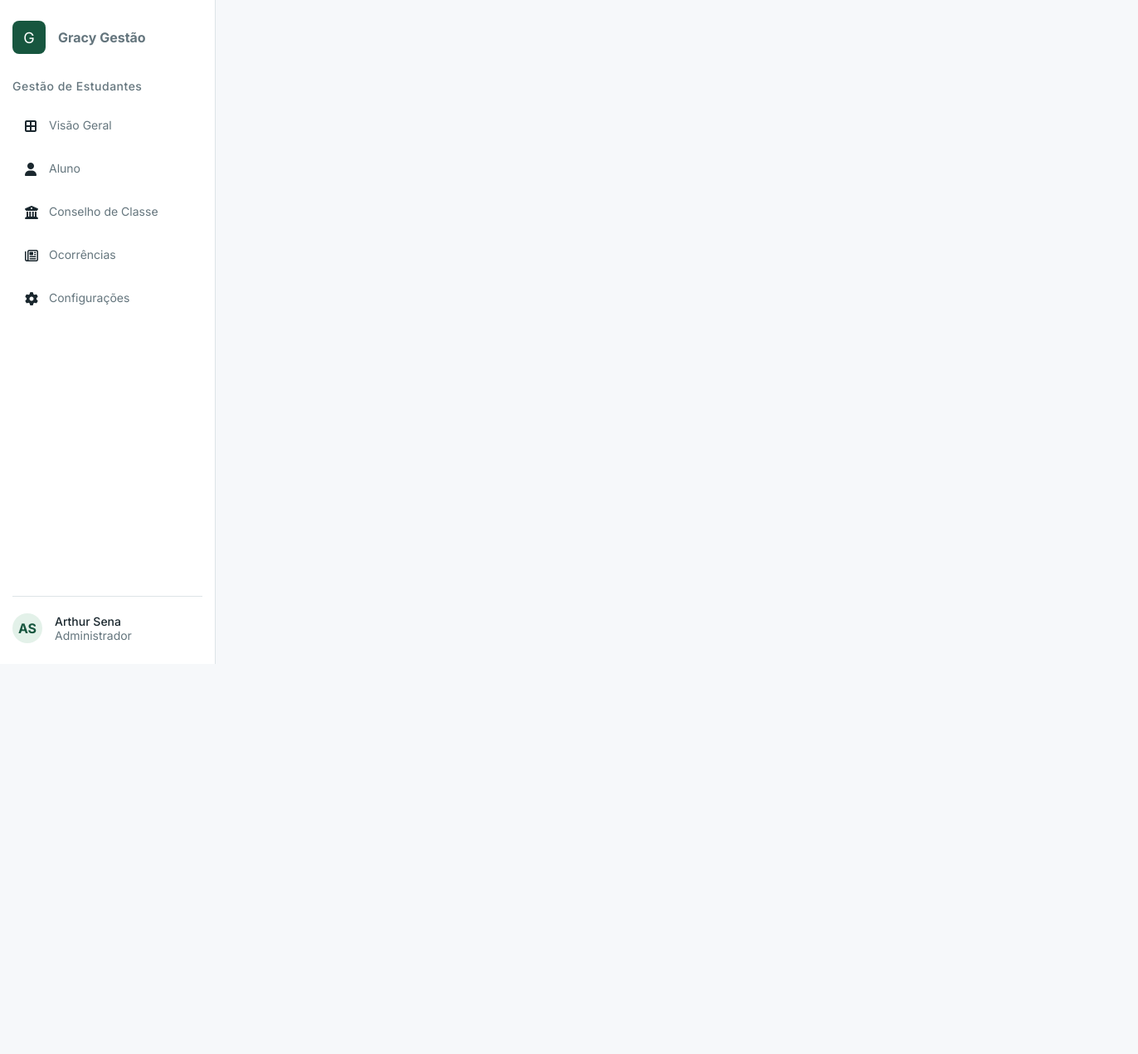
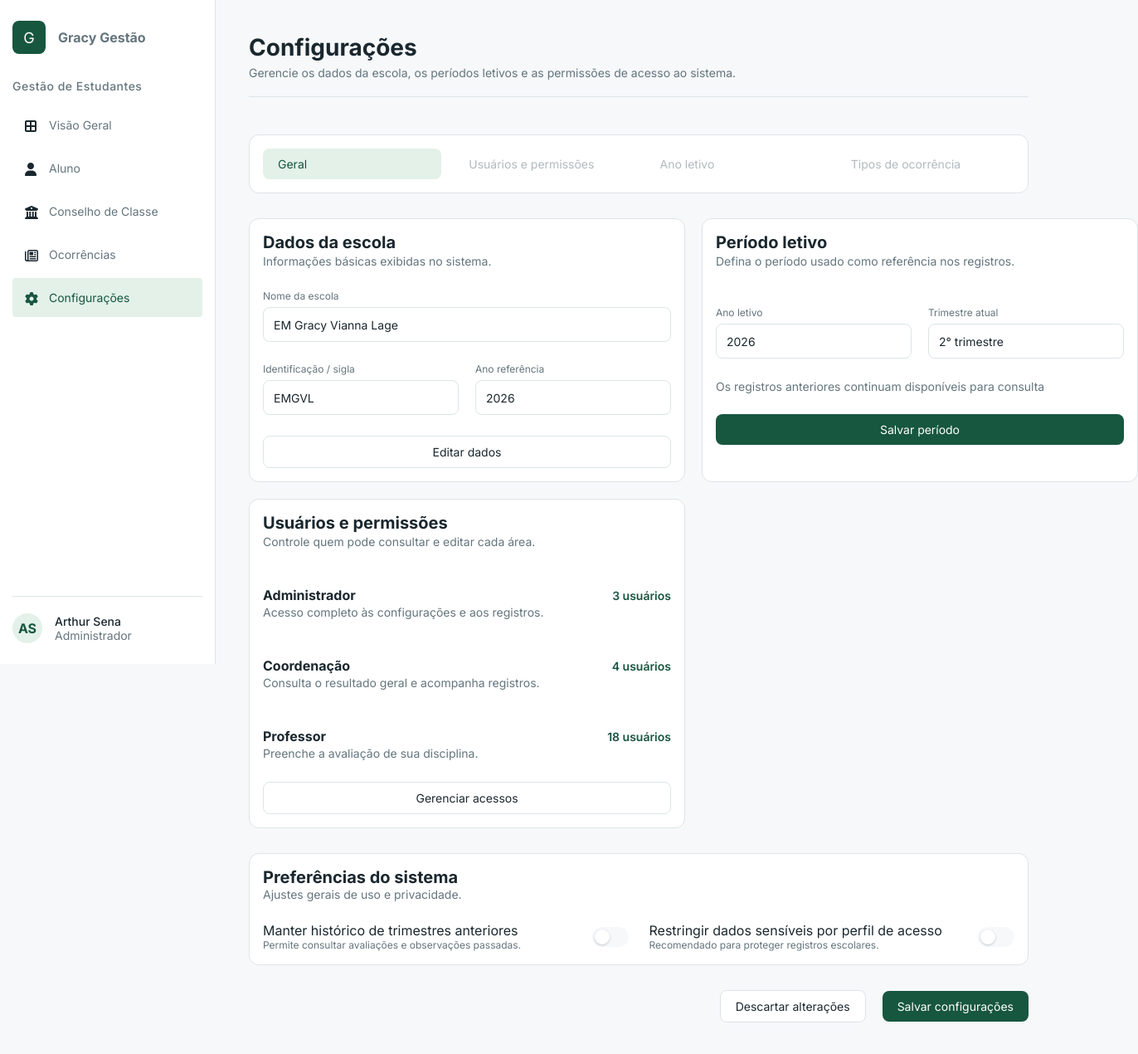
Before and after one commit to senarthur/students-class-council, an Angular app: page /configuracao in a window 1280 px wide. Before the commit this address led to /. Shown: the whole page at 83% size, 1372 px wide, since content can reach past the window. Before the commit the page ends 800 px from the top, so only its background shows below. Built offline with nearby package versions, Linux system fonts and the light colour scheme.

Commit message:
feat(settings): add setting page with general config

```diff
--- a/src/app/app.routes.ts
+++ b/src/app/app.routes.ts
@@ -44,4 +44,8 @@ export const routes: Routes = [
             }
         ]
     },
+    {
+        path: 'configuracao',
+        loadComponent: () => import('./features/settings/settings').then(m => m.Settings)
+    }
 ];
--- /dev/null
+++ b/src/app/features/settings/settings.html
@@ -0,0 +1,95 @@
+<section>
+    <app-header title="Configurações"
+        helpText="Gerencie os dados da escola, os períodos letivos e as permissões de acesso ao sistema."></app-header>
+
+    <app-base-card>
+        <div class="action-btns">
+            <app-button variant="primary-light" [selected]="true">
+                Geral
+            </app-button>
+            <app-button [disabled]="true" variant="primary-light">
+                Usuários e permissões
+            </app-button>
+            <app-button [disabled]="true" variant="primary-light">
+                Ano letivo
+            </app-button>
+            <app-button [disabled]="true" variant="primary-light">
+                Tipos de ocorrência
+            </app-button>
+        </div>
+    </app-base-card>
+
+    <div class="main-config">
+        <app-base-card>
+            <div class="card-config-header">
+                <h2>Dados da escola</h2>
+                <span>Informações básicas exibidas no sistema.</span>
+            </div>
+            <app-input label="Nome da escola" value="EM Gracy Vianna Lage" />
+            <div class="card-group-item">
+                <app-input label="Identificação / sigla" value="EMGVL" />
+                <app-input label="Ano referência" value="2026" />
+            </div>
+            <app-button variant="white">Editar dados</app-button>
+        </app-base-card>
+
+        <app-base-card>
+            <div class="card-config-header">
+                <h2>Período letivo</h2>
+                <span>Defina o período usado como referência nos registros.</span>
+            </div>
+            <div class="card-group-item">
+                <app-input label="Ano letivo" value="2026" />
+                <app-input label="Trimestre atual" value="2° trimestre" />
+            </div>
+            <span>Os registros anteriores continuam disponíveis para consulta</span>
+            <app-button variant="primary">Salvar período</app-button>
+        </app-base-card>
+
+        <app-base-card>
+            <div class="card-config-header">
+                <h2>Usuários e permissões</h2>
+                <span>Controle quem pode consultar e editar cada área.</span>
+            </div>
+            <div class="card-group-item">
+                <div>
+                    <h4>Administrador</h4>
+                    <span>Acesso completo às configurações e aos registros.</span>
+                </div>
+                <span class="highlight-primary">3 usuários</span>
+            </div>
+            <div class="card-group-item">
+                <div>
+                    <h4>Coordenação</h4>
+                    <span>Consulta o resultado geral e acompanha registros.</span>
+                </div>
+                <span class="highlight-primary">4 usuários</span>
+            </div>
+            <div class="card-group-item">
+                <div>
+                    <h4>Professor</h4>
+                    <span>Preenche a avaliação de sua disciplina.</span>
+                </div>
+                <span class="highlight-primary">18 usuários</span>
+            </div>
+            <app-button variant="white">Gerenciar acessos</app-button>
+        </app-base-card>
+    </div>
+
+    <app-base-card>
+        <h3>Preferências do sistema</h3>
+        <span>Ajustes gerais de uso e privacidade.</span>
+
+        <div class="opt-item">
+            <app-toggle label="Manter histórico de trimestres anteriores"
+                helpText="Permite consultar avaliações e observações passadas."></app-toggle>
+            <app-toggle label="Restringir dados sensíveis por perfil de acesso"
+                helpText="Recomendado para proteger registros escolares."></app-toggle>
+        </div>
+    </app-base-card>
+
+    <div class="action-btn">
+        <app-button variant="white">Descartar alterações</app-button>
+        <app-button variant="primary">Salvar configurações</app-button>
+    </div>
+</section>
--- /dev/null
+++ b/src/app/features/settings/settings.scss
@@ -0,0 +1,57 @@
+.action-btns {
+    display: flex;
+    gap: var(--space-md);
+
+    app-button {
+        flex: 1;
+    }
+}
+
+.main-config {
+    display: grid;
+    grid-template-columns: repeat(2, 1fr);
+    gap: var(--space-lg);
+
+    .card-config-header {
+        margin-bottom: var(--space-lg);
+
+        h2 {
+            font-size: var(--font-size-xl);
+        }
+    }
+
+    .card-group-item {
+        margin: var(--space-lg) 0;
+        display: flex;
+        justify-content: space-between;
+        align-items: center;
+        gap: var(--space-lg);
+
+        .highlight-primary {
+            color: var(--color-primary-dark);
+            font-weight: 600;
+        }
+    }
+
+    span {
+        margin-bottom: var(--space-lg);
+    }
+}
+
+h3 {
+    margin-bottom: -5px;
+}
+
+.opt-item {
+    margin-top: var(--space-lg);
+    display: grid;
+    grid-template-columns: repeat(2, 1fr);
+    gap: var(--space-xl);
+}
+
+.action-btn {
+    display: flex;
+    justify-content: flex-end;
+    align-items: center;
+    gap: var(--space-lg);
+}
--- /dev/null
+++ b/src/app/features/settings/settings.ts
@@ -0,0 +1,22 @@
+import { Component } from '@angular/core';
+import { Header } from '../../shared/header/header';
+import { BaseCard } from '../../shared/base-card/base-card';
+import { Button } from '../../shared/button/button';
+import { Input } from '../../shared/input/input';
+import { Toggle } from '../../shared/toggle/toggle';
+
+@Component({
+  selector: 'app-settings',
+  imports: [
+    Header,
+    BaseCard,
+    Button,
+    Input,
+    Toggle
+  ],
+  templateUrl: './settings.html',
+  styleUrl: './settings.scss',
+})
+export class Settings {
+
+}
--- a/src/app/shared/button/button.model.ts
+++ b/src/app/shared/button/button.model.ts
@@ -1,2 +1,2 @@
-export type ButtonVariant = 'primary' | 'outline' | 'white';
+export type ButtonVariant = 'primary' | 'outline' | 'white' | 'primary-light';
 export type ButtonSize = 'sm' | 'md' | 'lg';
--- a/src/app/shared/button/button.scss
+++ b/src/app/shared/button/button.scss
@@ -60,6 +60,19 @@
         }
     }
 
+    &.btn-primary-light .custom-btn {
+        background-color: transparent;
+        color: var(--color-text-muted);
+        border: none;
+        justify-content: left;
+
+        &[selected="true"],
+        &:hover:not(:disabled) {
+            background-color: var(--color-primary-light);
+            color: var(--color-primary-dark);
+        }
+    }
+
     &.btn-white .custom-btn {
         background-color: var(--color-white);
         color: var(--color-text-main);
--- a/src/app/shared/sidebar/sidebar.ts
+++ b/src/app/shared/sidebar/sidebar.ts
@@ -40,7 +40,7 @@ export class Sidebar {
     {
       icon: 'icon fa-solid fa-gear',
       label: 'Configurações',
-      path: '/settings'
+      path: '/configuracao'
     },
   ]
 
--- /dev/null
+++ b/src/app/shared/toggle/toggle.html
@@ -0,0 +1,13 @@
+<div class="toggle-wrapper" [class.disabled]="disabled()" (click)="toggle()">
+    @if (label()) {
+    <div class="toggle-header">
+        <p class="toggle-label">{{ label() }}</p>
+        <span class="toggle-helpText">{{ helpText() ? helpText() : '' }}</span>
+    </div>
+    }
+
+    <button type="button" role="switch" class="toggle-track" [class.active]="checked()" [attr.aria-checked]="checked()"
+        [disabled]="disabled()">
+        <span class="toggle-thumb"></span>
+    </button>
+</div>
--- /dev/null
+++ b/src/app/shared/toggle/toggle.scss
@@ -0,0 +1,68 @@
+:host {
+    display: block;
+    width: 100%;
+}
+
+.toggle-wrapper {
+    width: 100%;
+    display: inline-flex;
+    align-items: center;
+    justify-content: space-between;
+    cursor: pointer;
+    user-select: none;
+
+    &.disabled {
+        opacity: 0.5;
+        cursor: not-allowed;
+    }
+}
+
+.toggle-track {
+    position: relative;
+    width: 2.75rem;
+    height: 1.5rem;
+    padding: 0;
+    border: none;
+    border-radius: 999px;
+    background-color: var(--color-bg-app);
+    cursor: inherit;
+    transition: background-color 0.25s ease;
+
+    &:focus-visible {
+        outline: 2px solid var(--color-primary-dark);
+        outline-offset: 2px;
+    }
+
+    &.active {
+        background-color: var(--color-primary-dark);
+
+        .toggle-thumb {
+            transform: translateX(1.25rem);
+        }
+    }
+}
+
+.toggle-thumb {
+    position: absolute;
+    top: 0.1875rem; // 3px
+    left: 0.1875rem; // 3px
+    width: 1.125rem; // 18px
+    height: 1.125rem; // 18px
+    border-radius: 50%;
+    background-color: #FFFFFF;
+    box-shadow: 0 1px 3px rgba(0, 0, 0, 0.2);
+    transition: transform 0.25s cubic-bezier(0.4, 0, 0.2, 1);
+}
+
+.toggle-label {
+    font-size: var(--font-size-md);
+    color: var(--color-text-main);
+    display: block;
+    font-weight: 400;
+}
+
+.toggle-helpText {
+    font-size: var(--font-size-xs);
+    color: var(--color-text-muted);
+    display: block;
+}
--- /dev/null
+++ b/src/app/shared/toggle/toggle.ts
@@ -0,0 +1,20 @@
+import { Component, input, model } from '@angular/core';
+
+@Component({
+  selector: 'app-toggle',
+  imports: [],
+  templateUrl: './toggle.html',
+  styleUrl: './toggle.scss',
+})
+export class Toggle {
+  checked = model<boolean>(false);
+
+  label = input<string>('');
+  helpText = input<string>('');
+  disabled = input<boolean>(false);
+
+  toggle(): void {
+    if (this.disabled()) return;
+    this.checked.update(prev => !prev);
+  }
+}
```
Also changed, not shown: 2 other files (tests, documents, lock files or other folders).
